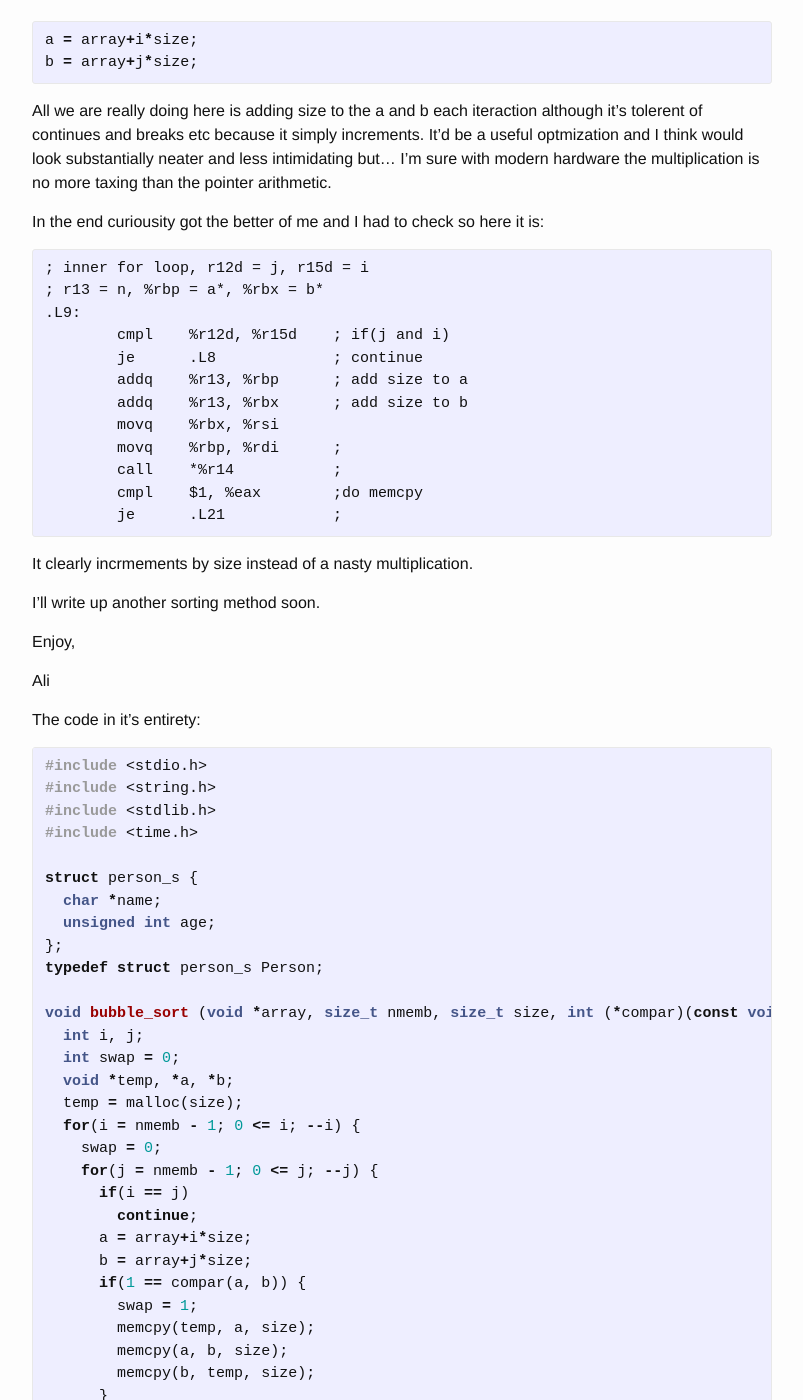
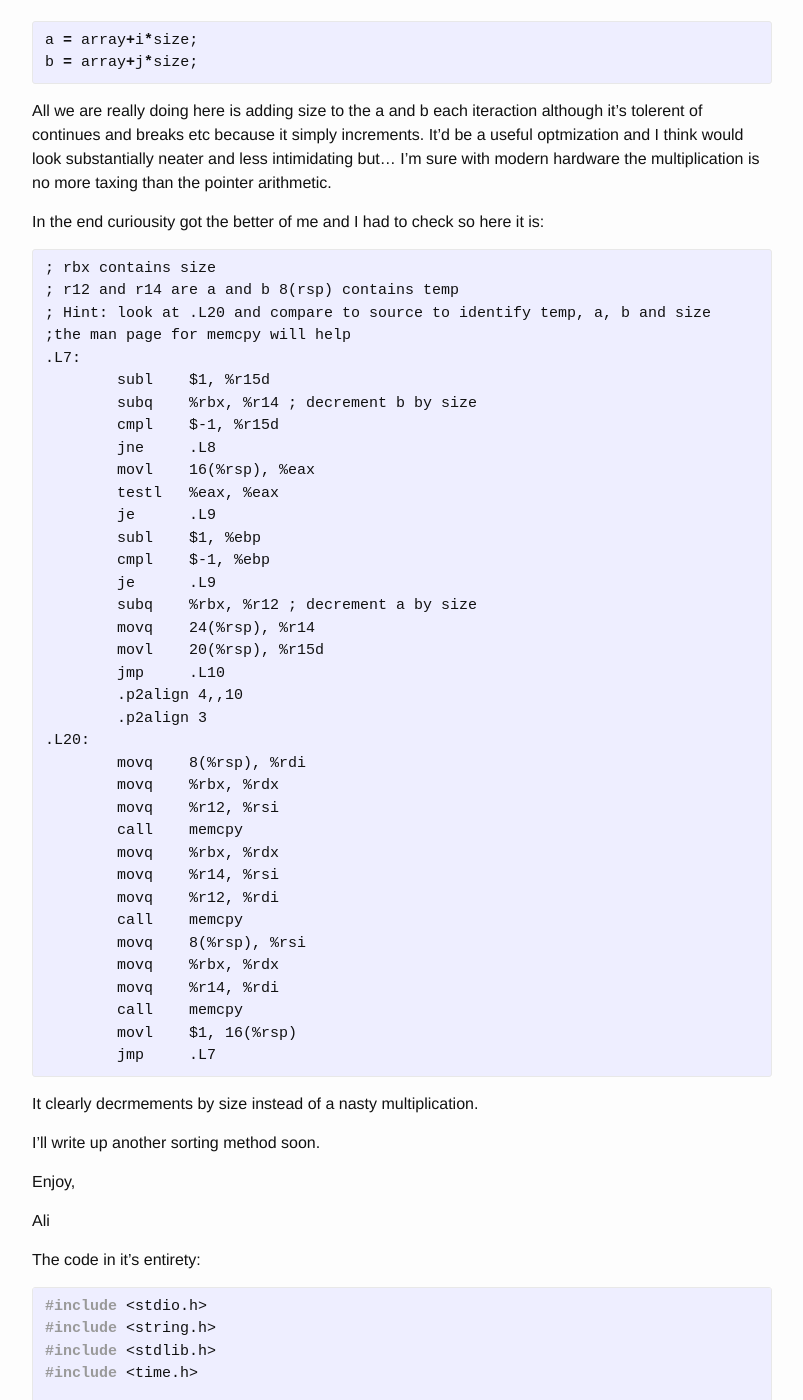
Before and after one commit to ali-raheem/alis_blog, a Jekyll site: the page built from _posts/2015-11-07-assorted-sorting.markdown, in a window 1280 px wide and 1400 px high, scrolled down 2341 px. Shown: the whole window, without its empty margins (238-1041 px from the left). Built offline with Jekyll 4.4.1, drawn with Linux system fonts in a browser that asks for light colours.

Commit message:
wrong code used!

```diff
--- a/_posts/2015-11-07-assorted-sorting.markdown
+++ b/_posts/2015-11-07-assorted-sorting.markdown
@@ -101,20 +101,45 @@ All we are really doing here is adding size to the a and b each iteraction altho
 
 In the end curiousity got the better of me and I had to check so here it is:
 {% highlight gas %}
-; inner for loop, r12d = j, r15d = i
-; r13 = n, %rbp = a*, %rbx = b*
-.L9:
-	cmpl	%r12d, %r15d 	; if(j and i)
-	je	.L8		; continue
-	addq	%r13, %rbp      ; add size to a
-	addq	%r13, %rbx      ; add size to b
-	movq	%rbx, %rsi
-	movq	%rbp, %rdi      ;
-	call	*%r14           ;
-	cmpl	$1, %eax       	;do memcpy
-	je	.L21            ;
+; rbx contains size
+; r12 and r14 are a and b 8(rsp) contains temp
+; Hint: look at .L20 and compare to source to identify temp, a, b and size
+;the man page for memcpy will help
+.L7:
+	subl	$1, %r15d
+	subq	%rbx, %r14 ; decrement b by size
+	cmpl	$-1, %r15d
+	jne	.L8
+	movl	16(%rsp), %eax
+	testl	%eax, %eax
+	je	.L9
+	subl	$1, %ebp
+	cmpl	$-1, %ebp
+	je	.L9
+	subq	%rbx, %r12 ; decrement a by size
+	movq	24(%rsp), %r14
+	movl	20(%rsp), %r15d
+	jmp	.L10
+	.p2align 4,,10
+	.p2align 3
+.L20:
+	movq	8(%rsp), %rdi
+	movq	%rbx, %rdx
+	movq	%r12, %rsi
+	call	memcpy
+	movq	%rbx, %rdx
+	movq	%r14, %rsi
+	movq	%r12, %rdi
+	call	memcpy
+	movq	8(%rsp), %rsi
+	movq	%rbx, %rdx
+	movq	%r14, %rdi
+	call	memcpy
+	movl	$1, 16(%rsp)
+	jmp	.L7
+
 {% endhighlight %}
-It clearly incrmements by size instead of a nasty multiplication.
+It clearly decrmements by size instead of a nasty multiplication.
 
 I'll write up another sorting method soon.
 
```
